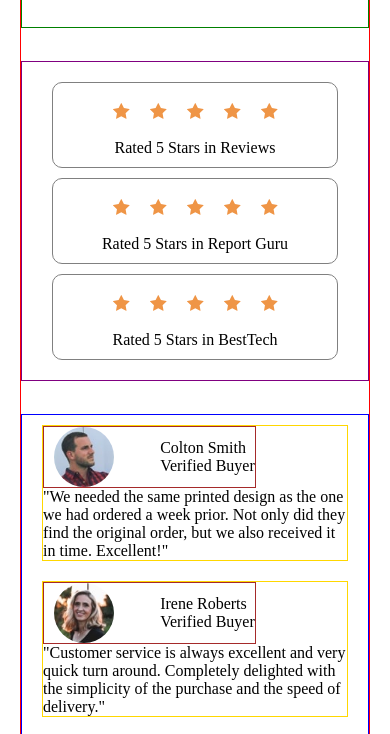
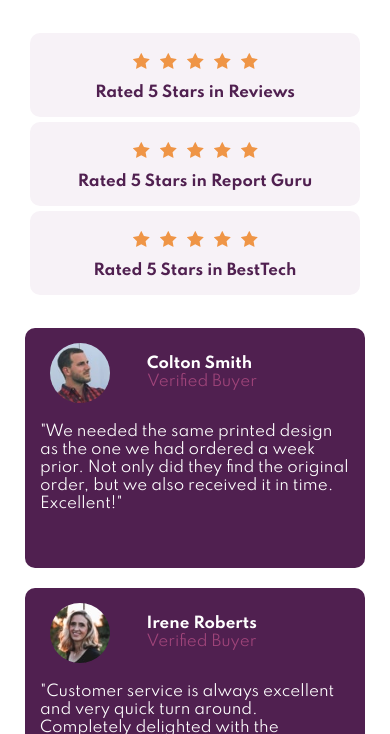
Before and after one commit to AndreySkopintsev/social-proof-section-master, a plain HTML site: page index.html in a window 390 px wide. Shown: the part 238-972 px from the top of the page. Drawn offline with Linux system fonts and the light colour scheme.

Commit message:
added all the styles for the mobile version

```diff
--- a/style.css
+++ b/style.css
@@ -1,3 +1,5 @@
+@import url('https://fonts.googleapis.com/css2?family=Spartan:wght@400;500;700&display=swap');
+
 *{
     box-sizing: border-box;
     padding: 0;
@@ -5,9 +7,13 @@
 }
 
 body{
-    padding: 40px 20px;
-    height: 1200px;
+    font-family: 'Spartan', sans-serif;
+    font-weight: 400;
+    padding: 40px 5px;
+    height: 1400px;
+    font-size: 15px;
 }
+
 
 .container{
     display: flex;
@@ -15,7 +21,6 @@ body{
     justify-content: space-around;
     align-items: center;
     height: 100%;
-    border: 1px solid red;
 }
 
 .text, .ratings, .reviews{
@@ -24,7 +29,6 @@ body{
 }
 
 .text{
-    border: 1px solid green;
     display: flex;
     flex-direction: column;
     text-align: center;
@@ -32,12 +36,20 @@ body{
     align-items: center;
 }
 
+.text p{
+    color: hsl(303, 10%, 53%);
+}
+
+h1{
+    color: hsl(300, 43%, 22%);
+    font-weight: bold;
+}
+
 .text * {
     margin-bottom: 20px;
 }
 
 .ratings{
-    border: 1px solid purple;
     text-align: center;
 }
 
@@ -47,29 +59,44 @@ body{
 }
 
 .ratings * {
-    margin: 10px;
+    margin: 5px;
 }
 
 .rating{
-    border: 1px solid gray;
+    font-weight: 700;
+    display: flex;
+    flex-direction: column;
+    justify-content: flex-start;
+    align-items: center;
+    background: hsl(300, 24%, 96%);
+    color: hsl(300, 43%, 22%);;
+    border-radius: 10px;
+    padding: 10px;
+}
+
+.review {
+    padding: 15px;
+    background: hsl(300, 43%, 22%);
+    color: hsl(0, 0%, 100%);
+    height: 240px;
+    width: 100%;
+    margin-bottom: 20px;
     border-radius: 10px;
 }
 
-.reviews{
-    border: 1px solid blue;
-}
-
-.review {
-    margin-bottom: 20px;
-    border: 1px solid gold;
+.review span{
+    color: hsla(333, 80%, 67%,0.5);
 }
 
 .user{
     display: flex;
-    border: 1px solid brown;
     width: 70%;
     justify-content: space-between;
     align-items: center;
+}
+
+.user p{
+    font-weight: 700;
 }
 
 .user img{
@@ -77,3 +104,8 @@ body{
     margin-left: 10px;
     height: 60px;
 }
+
+.user-review{
+    margin-top: 20px;
+    text-align: left;
+}
```
